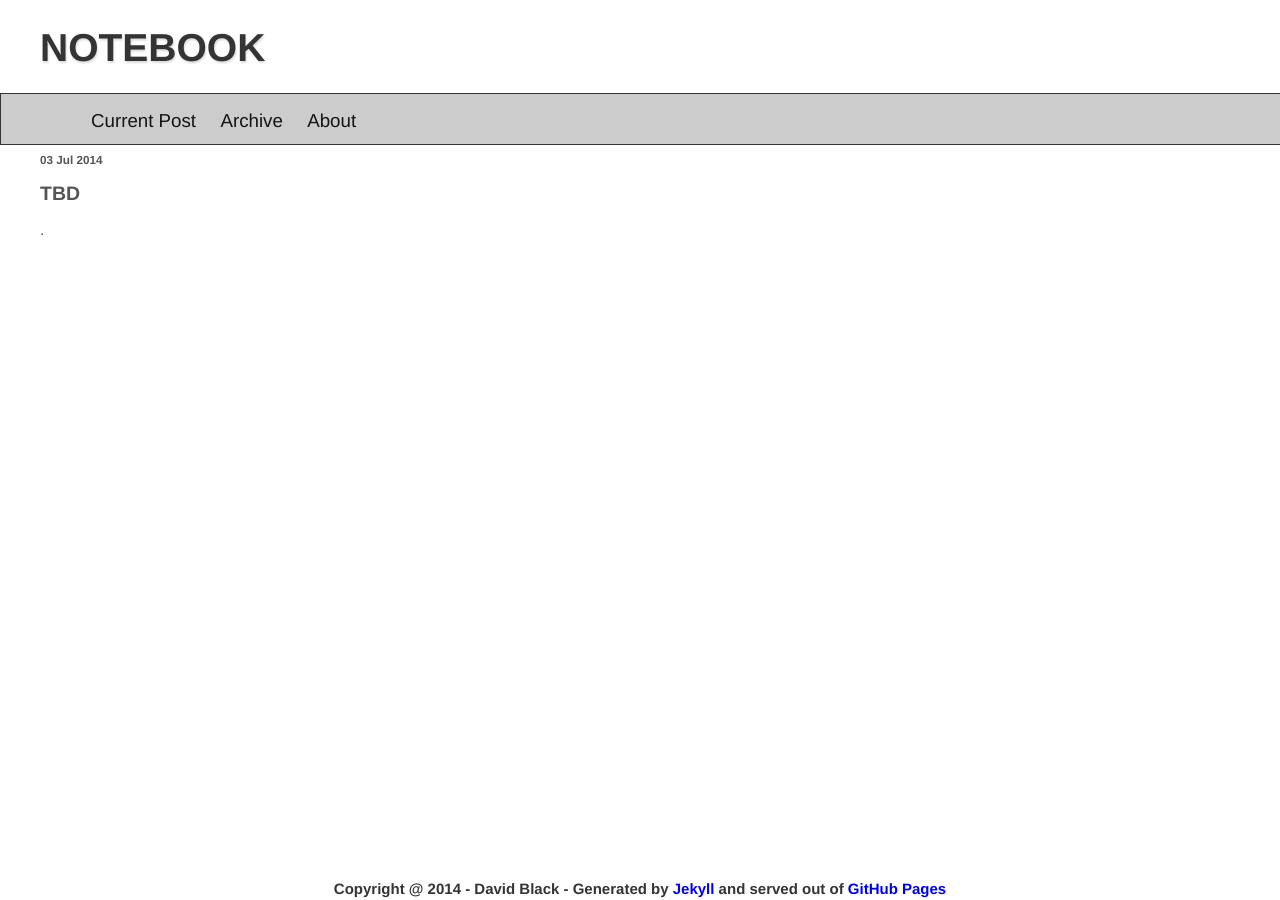
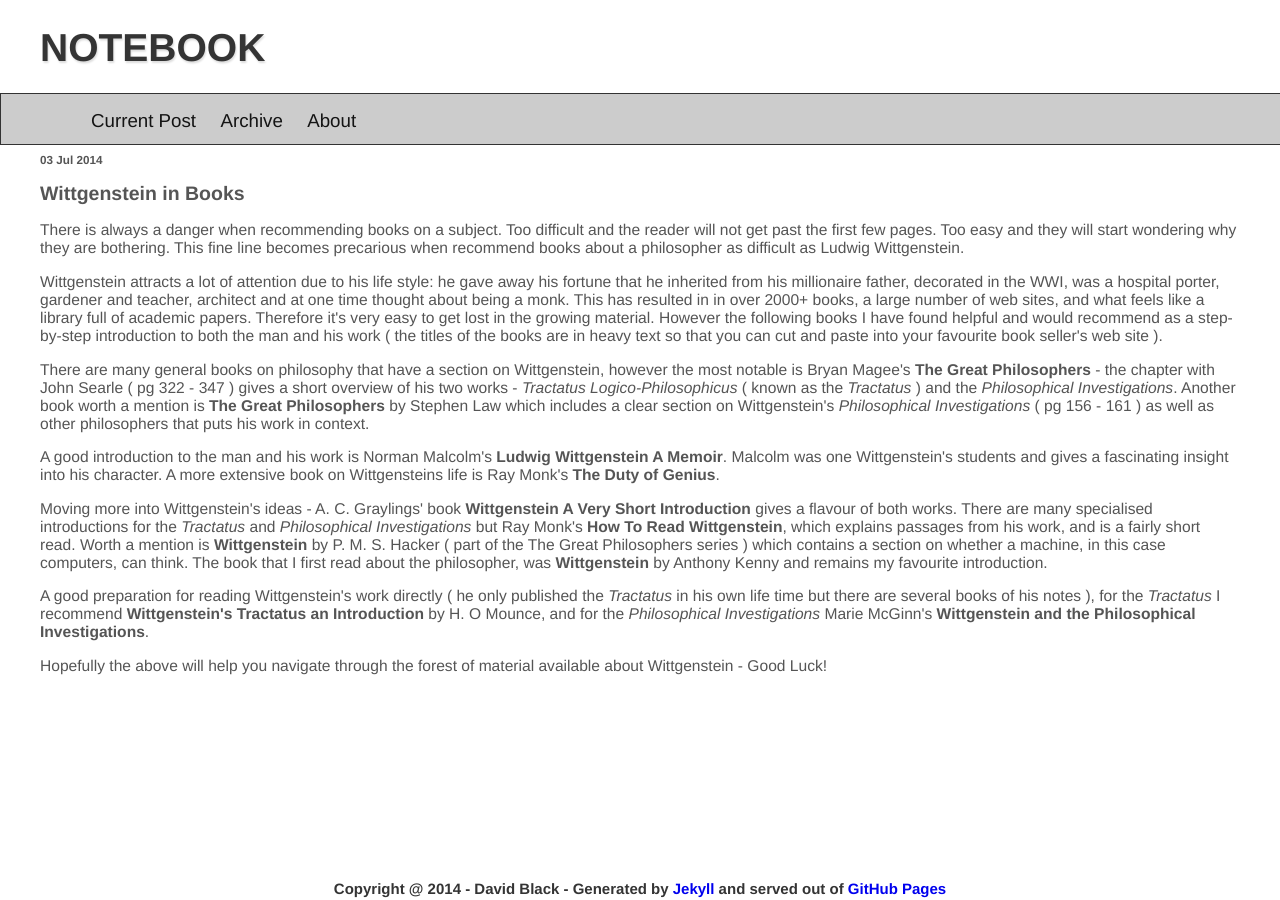
Before and after one commit to dtinblack/dtinblack.github.io, a Jekyll site: the page built from _posts/2014-07-03-current.html, in a window 1280 px wide. Built offline with Jekyll 4.4.1, drawn with Linux system fonts in a browser that asks for light colours.

Commit message:
added post

```diff
--- a/_posts/2014-07-03-current.html
+++ b/_posts/2014-07-03-current.html
@@ -1,13 +1,63 @@
 ---
 layout: post
-title: TBD
-subtitle: TBD
+title: Wittgenstein in Books
+subtitle: Book recommendations for a gentle introduction to Wittgenstein
 ---
 
-<p>.</p>
-
-<p></p>
+<p>
+There is always a danger when recommending books on a subject. Too difficult and the reader will not get
+past the first few pages. Too easy and they will start wondering why they are bothering.  This fine line
+becomes precarious when recommend books about a philosopher as difficult as Ludwig Wittgenstein.
+</p>
 
 <p>
+Wittgenstein attracts a lot of attention due to his life style: he gave away his fortune that he inherited
+from his millionaire father, decorated in the WWI, was a hospital porter, gardener and teacher, architect
+and at one time thought about being a monk.  This has resulted in in over 2000+ books, a large number of
+web sites, and what feels like a library full of academic papers. Therefore it&#39s very easy to get lost in
+the growing material. However the following books I have found helpful and would recommend as a
+step&#8208by&#8208step introduction to both the man and his work ( the titles of the books are in heavy text
+so that you can cut and paste into your favourite book seller&#39s web site ).
+</p>
 
 <p>
+There are many general books on philosophy that have a section on Wittgenstein, however the most notable is
+Bryan Magee&#39s <b>The Great Philosophers</b> &#8208  the chapter with John Searle ( pg 322 &#8208 347 ) gives a short
+overview of his two works &#8208 <i>Tractatus Logico-Philosophicus</i> ( known as the <i>Tractatus</i> ) and the
+<i>Philosophical Investigations</i>.
+Another book worth a mention is <b>The Great Philosophers</b> by Stephen Law which includes a clear section on
+Wittgenstein&#39s <i>Philosophical Investigations</i> ( pg 156 &#8208 161 ) as well as other philosophers that puts
+his work in context.
+</p>
+
+<p>
+A good introduction to the man and his work is Norman Malcolm&#39s <b>Ludwig Wittgenstein A Memoir</b>.
+Malcolm was one Wittgenstein&#39s students and gives a fascinating insight into his character. A more extensive
+book on Wittgensteins life is  Ray Monk&#39s <b>The Duty of Genius</b>.
+</p>
+
+<p>
+Moving more into Wittgenstein&#39s ideas &#8208 A. C. Graylings&#39 book <b>Wittgenstein A Very Short Introduction</b>
+gives a
+flavour of both works. There are many specialised introductions for the <i>Tractatus</i> and <i>Philosophical
+Investigations</i> but Ray Monk&#39s <b>How To Read Wittgenstein</b>, which explains passages from his work, and is a
+fairly short read. Worth a mention is <b>Wittgenstein</b> by P. M. S. Hacker ( part of the The Great Philosophers
+ series ) which contains a section on whether a machine, in this case computers, can think.
+The book that I first read about the philosopher, was <b>Wittgenstein</b> by Anthony Kenny and remains my favourite
+introduction.
+</p>
+
+<p>
+A good preparation for reading Wittgenstein&#39s work directly ( he only published the <i>Tractatus</i> in his own
+life time but there are several books of his notes ), for the <i>Tractatus</i> I recommend <b>
+Wittgenstein&#39s
+Tractatus an Introduction</b> by H. O Mounce, and for the <i>Philosophical Investigations</i> Marie McGinn&#39s
+<b> Wittgenstein and the Philosophical Investigations</b>.
+</p>
+
+<p>
+Hopefully the above will help you navigate through the forest of material available about Wittgenstein &#8208
+Good Luck!
+</p>
+
+&nbsp;
--- a/assets/css/style.css
+++ b/assets/css/style.css
@@ -65,15 +65,3 @@ p {
 p a {
    text-decoration: none;
 }
-
-/* Book Information Style */
-
-.book_info tr {
-      font-size: 1.3em;
-      white-space: pre-line;
-      vertical-align:text-top;
-}
-
-.book_info a {
-   text-decoration: none;
-}
```
Also changed, not shown: _posts/2014-06-20-archived.html (+14 -11 lines), assets/css/layout.css (+0 -8 lines).
